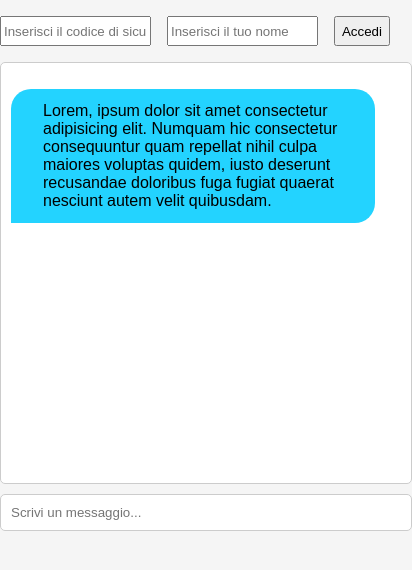
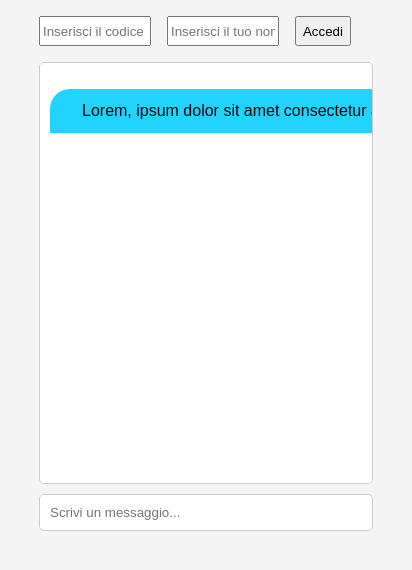
Before and after one commit to EasySimho/RealTimeChat, a website: page index.html in a window 390 px wide. Shown: the whole page, 412 px wide, since content can reach past the window. Drawn offline with nearby package versions, Linux system fonts and the light colour scheme; no server answers.

Commit message:
Update index.html

```diff
--- a/index.html
+++ b/index.html
@@ -41,7 +41,6 @@
         background: #23d3ff;
         color: black;
         width: max-content;
-        max-width: 300px;
       }
       #chat-username {
         position: absolute;
@@ -63,11 +62,7 @@
         margin-right: 1rem;
       }
 
-      @media screen and (max-width: 768px) {
-        .container {
-          min-width: 100%;
-      }
-    }
+
     </style>
   </head>
   <body>
```
